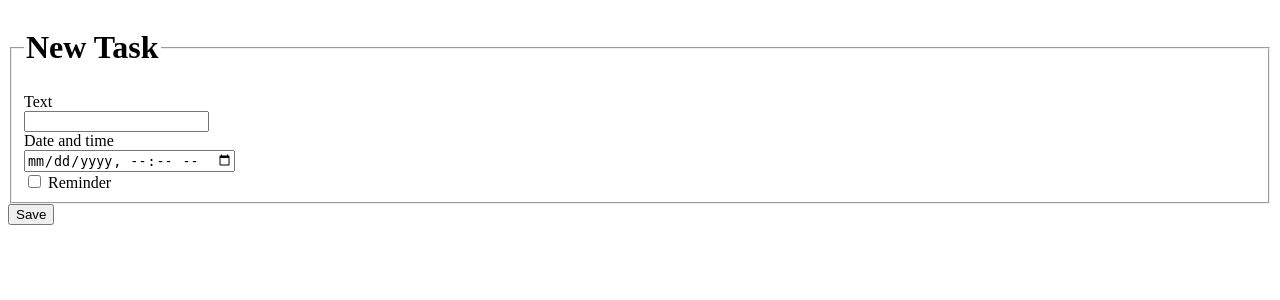
After one commit to FFloresM/django-tasks-app, a Django app: page /tasks/new-task/ in a window 1280 px wide. The commit adds this page. Shown: the top 300 px of the page. Run offline with Django 4.2, Linux system fonts and the light colour scheme.

Commit message:
tasks form

```diff
--- a/tasks/tasksapp/templates/tasksapp/index.html
+++ b/tasks/tasksapp/templates/tasksapp/index.html
@@ -7,3 +7,4 @@
 {% else %}
     <p>No tasks are available.</p>
 {% endif %}
+<a href="{% url 'tasks:new-task' %}">New Task</a>
--- /dev/null
+++ b/tasks/tasksapp/templates/tasksapp/new_task.html
@@ -0,0 +1,15 @@
+<form action="{% url 'tasks:new-task' %}" method="post">
+    {% csrf_token %}
+    <fieldset>
+        <legend><h1>New Task</h1></legend>
+        <label for="text">Text</label><br>
+        <input type="text" name="text" id="text">
+        <br>
+        <label for="day">Date and time</label><br>
+        <input type="datetime-local" name="day" id="day">
+        <br>
+        <input type="checkbox" name="reminder" id="reminder">
+        <label for="reminder">Reminder</label>
+    </fieldset>
+    <input type="submit" value="Save">
+</form>
--- a/tasks/tasksapp/urls.py
+++ b/tasks/tasksapp/urls.py
@@ -7,4 +7,5 @@ urlpatterns = [
     path('', views.IndexView.as_view(), name='index'),
     # ex: /tasks/5/
     path('<int:task_id>/', views.detail, name='detail'),
+    path("new-task/", views.newTask, name='new-task'),
 ]
--- a/tasks/tasksapp/views.py
+++ b/tasks/tasksapp/views.py
@@ -1,7 +1,7 @@
-from asyncio import tasks
+from audioop import reverse
 from re import template
 from django.shortcuts import render, get_object_or_404
-from django.http import Http404
+from django.http import Http404, HttpResponseRedirect
 from .models import Task
 from django.views import generic
 
@@ -23,3 +23,20 @@ class IndexView(generic.ListView):
 
     def get_queryset(self):
         return Task.objects.all()
+
+def newTask(request):
+    if request.method == "POST":
+        task = Task(
+            text = request.POST['text'],
+            day = request.POST['day'],
+        )
+        try:
+            if request.POST['reminder'] == 'on':
+                reminder = True
+        except KeyError:
+            reminder = False
+        task.reminder = reminder
+        task.save()
+        return HttpResponseRedirect(render(request, 'tasks:index'))
+    else:
+        return render(request, "tasksapp/new_task.html")
```
